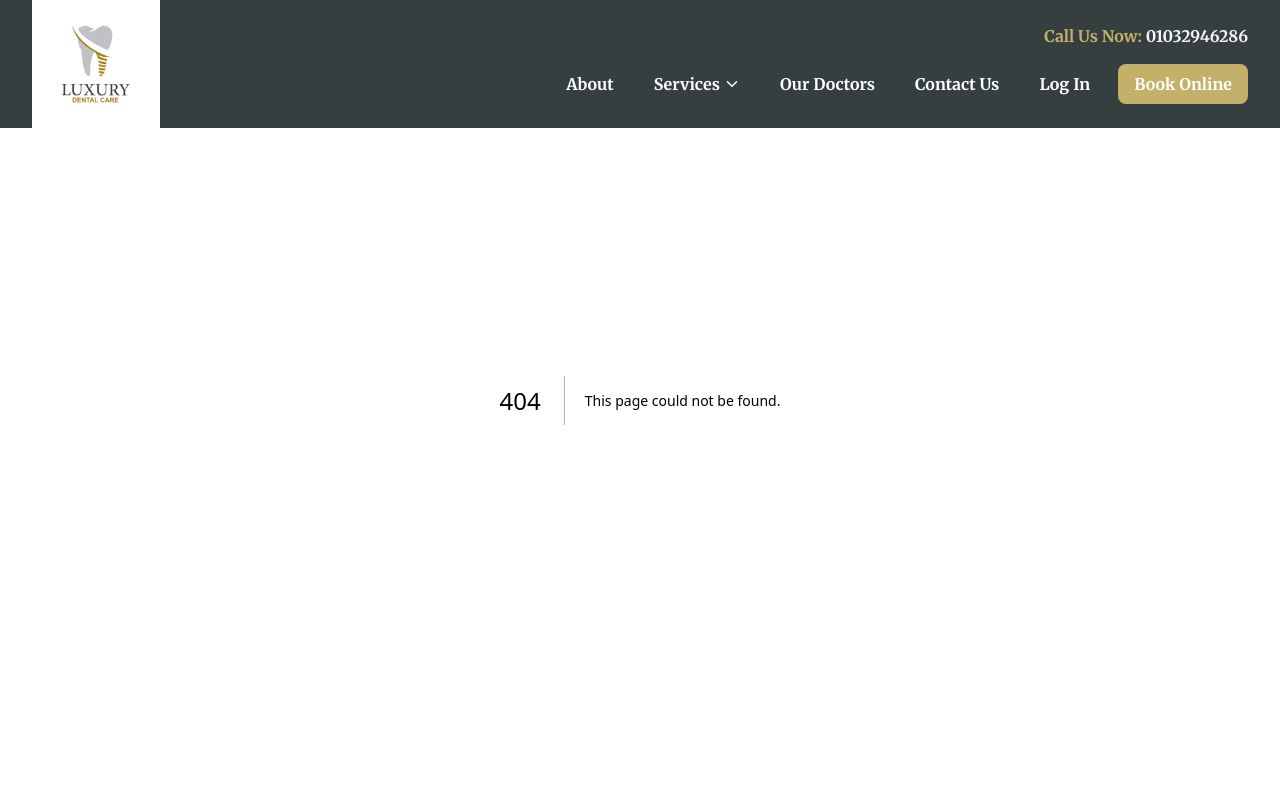
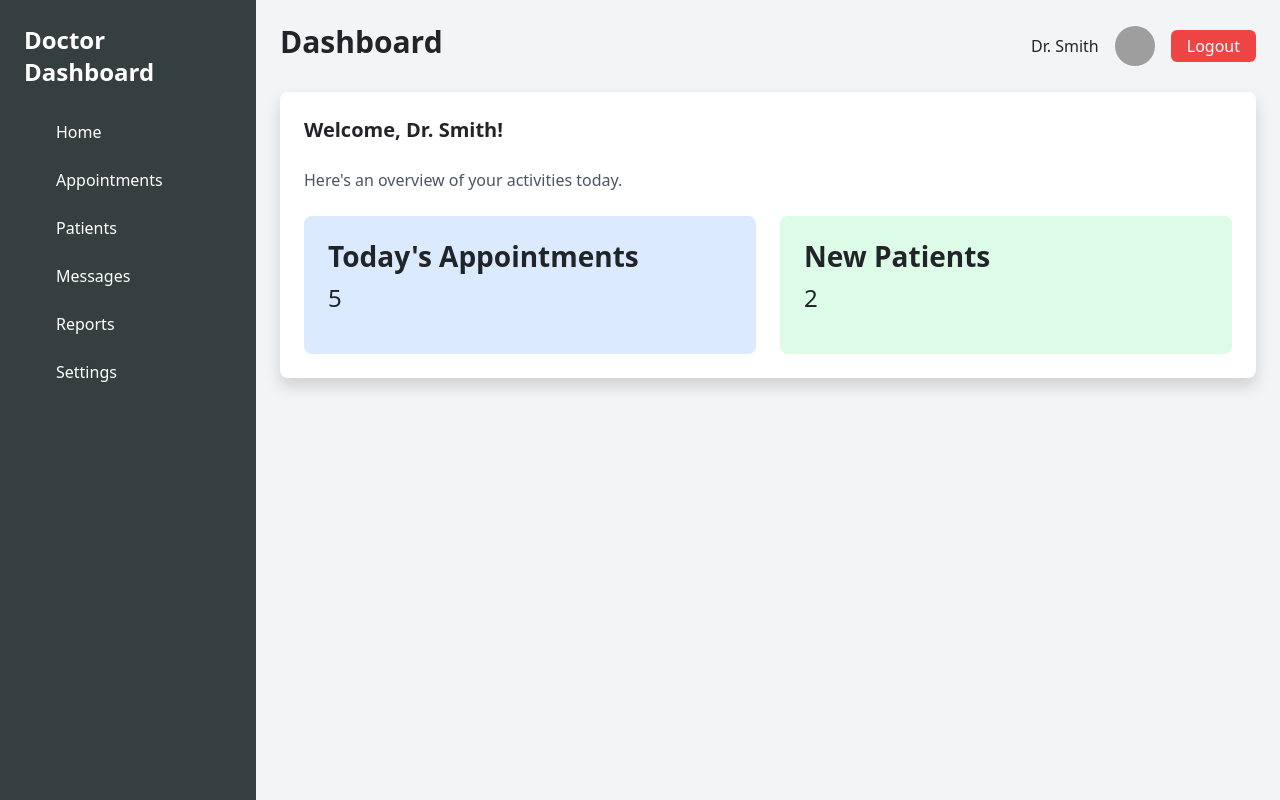
Before and after one commit to Nada-orban/dentist, a Next.js app: page /dashboard in a window 1280 px wide. Before the commit this address had no page. Shown: the top 800 px of the page. Built offline with nearby package versions, Linux system fonts and the light colour scheme; grey boxes are pictures that could not be loaded.

Commit message:
create dashboard

```diff
--- a/src/pages/_app.tsx
+++ b/src/pages/_app.tsx
@@ -7,8 +7,14 @@ import 'bootstrap/dist/css/bootstrap.min.css'
 import "slick-carousel/slick/slick.css";
 import "slick-carousel/slick/slick-theme.css";
 import Slider from "react-slick";
+import { useRouter } from "next/router";
+import Nav from '@/components/Nav1';
+import Footer from '@/components/Footer';
+
 
 export default function App({ Component, pageProps }: AppProps) {
+  const router = useRouter();
+  const hideLayout = router.pathname.startsWith("/dashboard");
   return <>
     <Head>
       <meta property="og:title" content="Singularity" />
@@ -45,9 +51,9 @@ export default function App({ Component, pageProps }: AppProps) {
         }}
       /> */}
     </Head>
-    <Layout>
-      <Component {...pageProps} />
-    </Layout>
+    {!hideLayout && <Nav />}
+    <Component {...pageProps} />
+    {!hideLayout && <Footer />}
 
   </>
 }
--- a/src/pages/booking/index.js
+++ b/src/pages/booking/index.js
@@ -48,38 +48,34 @@ function index() {
   });
 
   useEffect(async () => {
-    const res = await fetch(
-      "http://127.0.0.1:8000/api/reservation/appointments/"
-    );
-    const data = await res.json();
-    console.log(data);
-    // const fetchReservations = async () => {
-    //   try {
-    //     const response = await axios.get(getReservstionUrl, {
-    //       headers: {
-    //         Authorization: `Token 91d786e3fd8b9b4ab2f67e62e1fb06ce505a872c`,
-    //       },
-    //     });
+    const fetchReservations = async () => {
+      try {
+        const response = await axios.get(getReservstionUrl, {
+          headers: {
+            Authorization: localStorage.getItem("Token1"),
+          },
+        });
 
-    //     console.log("API Response:", response.data);
-    //     setReservationsData(response.data); // ✅ Correctly set the response data
-    //   } catch (error) {
-    //     console.error(
-    //       "Error fetching reservations:",
-    //       error.response ? error.response.data : error.message
-    //     );
-    //   }
-    // };
+        console.log("API Response:", response.data);
+        setReservationsData(response.data); // ✅ Correctly set the response data
+      } catch (error) {
+        console.error(
+          "Error fetching reservations:",
+          error.response ? error.response.data : error.message
+        );
+      }
+    };
 
-    // fetchReservations();
+    fetchReservations();
   }, []);
 
   // Handle form submission
   const handleSubmit = async (values, { setSubmitting, resetForm }) => {
+    console.log("Form data:", values);
     try {
       // Send data to backend
       const response = await axios.post(`${createReservstionUrl}`, values, {
-        headers: { Authorization: localStorage.getItem("Token") },
+        headers: { Authorization: localStorage.getItem("Token1") },
       });
       console.log("Appointment booked successfully:", response.data);
       alert("Appointment booked successfully!");
--- /dev/null
+++ b/src/pages/dashboard/index.js
@@ -0,0 +1,95 @@
+import React from "react";
+import Link from "next/link";
+
+const DoctorDashboard = () => {
+  return (
+    <div className="min-h-screen flex ">
+      {/* Sidebar */}
+      <aside className="w-64 bg-main-color text-white p-6">
+        <div className="mb-8">
+          <h2 className="text-2xl font-bold">Doctor Dashboard</h2>
+        </div>
+        <nav>
+          <ul>
+            <li className="mb-4 ">
+              <Link
+                className="text-white no-underline"
+                href="/doctor/dashboard"
+              >
+                <p className=" hover:text-primary-color">Home</p>
+              </Link>
+            </li>
+            <li className="mb-4">
+              <Link
+                className="text-white no-underline"
+                href="/doctor/pppointments"
+              >
+                <p className=" hover:text-primary-color">Appointments</p>
+              </Link>
+            </li>
+            <li className="mb-4">
+              <Link className="text-white no-underline" href="/doctor/patients">
+                <p className=" hover:text-primary-color">Patients</p>
+              </Link>
+            </li>
+            <li className="mb-4">
+              <Link className="text-white no-underline" href="/doctor/messages">
+                <p className=" hover:text-primary-color">Messages</p>
+              </Link>
+            </li>
+            <li className="mb-4">
+              <Link className="text-white no-underline" href="/doctor/reports">
+                <p className=" hover:text-primary-color">Reports</p>
+              </Link>
+            </li>
+            <li className="mb-4">
+              <Link className="text-white no-underline" href="/doctor/settings">
+                <p className=" hover:text-primary-color">Settings</p>
+              </Link>
+            </li>
+          </ul>
+        </nav>
+      </aside>
+
+      {/* Main Content */}
+      <div className="flex-1 bg-gray-100 p-6">
+        {/* Header */}
+        <header className="flex justify-between items-center mb-6">
+          <h1 className="text-3xl font-semibold">Dashboard</h1>
+          <div className="flex items-center space-x-4">
+            <span>Dr. Smith</span>
+            <img
+              src="/doctor-avatar.jpg"
+              alt="Doctor Avatar"
+              className="w-10 h-10 rounded-full"
+            />
+            <button className="px-3 py-1 bg-red-500 text-white rounded hover:bg-red-600">
+              Logout
+            </button>
+          </div>
+        </header>
+
+        {/* Main Section */}
+        <section className="bg-white shadow rounded-lg p-6">
+          <h2 className="text-xl font-bold mb-4">Welcome, Dr. Smith!</h2>
+          <p className="text-gray-600">
+            Here's an overview of your activities today.
+          </p>
+          {/* Example Stats Cards */}
+          <div className="grid grid-cols-1 md:grid-cols-2 gap-4 mt-6">
+            <div className="bg-blue-100 p-4 rounded-lg">
+              <h3 className="font-semibold">Today's Appointments</h3>
+              <p className="text-2xl">5</p>
+            </div>
+            <div className="bg-green-100 p-4 rounded-lg">
+              <h3 className="font-semibold">New Patients</h3>
+              <p className="text-2xl">2</p>
+            </div>
+          </div>
+        </section>
+      </div>
+    </div>
+  );
+};
+
+export default DoctorDashboard;
--- a/src/pages/register/signUp.js
+++ b/src/pages/register/signUp.js
@@ -9,6 +9,7 @@ const logoutUrl = `${domain}/api/register/logout/`;
 
 function signUp() {
   const [signUpStatus, setSignUpStatus] = useState("");
+  const [errorMessage, setErrorMessage] = useState("");
   const [signUpData, setSignUpData] = useState({
     first_name: "",
     last_name: "",
@@ -61,6 +62,11 @@ function signUp() {
         .catch((e) => {
           console.error("Signup error", e.response?.data || e.message);
           setSignUpStatus("error");
+          if (e.response && e.response.data && e.response.data.error) {
+            setErrorMessage(e.response.data.error);
+          } else {
+            setErrorMessage("An unexpected error occurred. Please try again.");
+          }
         });
     }
   };
@@ -71,7 +77,7 @@ function signUp() {
         <h2 className="text-2xl font-bold text-center text-gray-700 mb-6">
           Sign Up
         </h2>
-
+        <p className="text-red-500">{errorMessage}</p>
         <form onSubmit={submitSignupForm} className="space-y-4">
           <input
             type="text"
```
